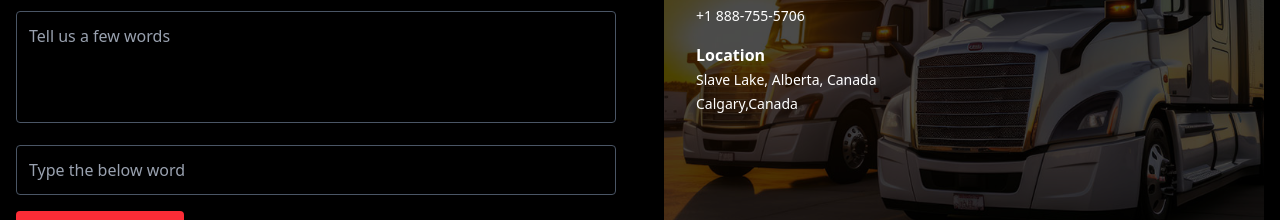
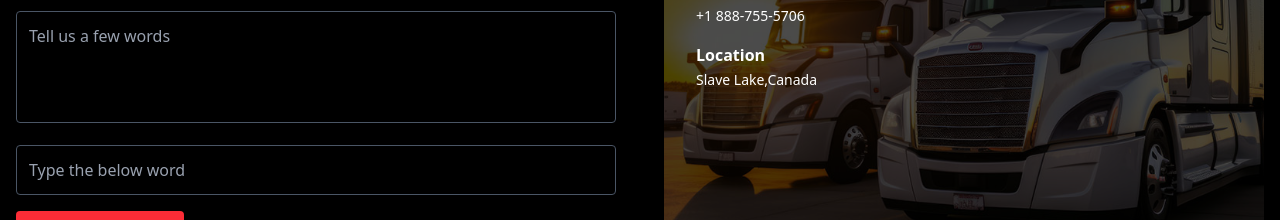
Before and after one commit to Shubham-juris/truckltd, a React (Vite) app: page /contact in a window 1280 px wide. Shown: the part 333-553 px from the top of the page. Built offline with nearby package versions, Linux system fonts and the light colour scheme.

Commit message:
address changing

```diff
--- a/src/components/ContactUs/ContactUs.jsx
+++ b/src/components/ContactUs/ContactUs.jsx
@@ -10,9 +10,7 @@ const ContactUs = () => {
           <h3 className="text-sm text-red-500 font-semibold uppercase mb-1">
             Contact
           </h3>
-          <h2 className="text-3xl font-bold text-white mb-6">
-            Get in touch
-          </h2>
+          <h2 className="text-3xl font-bold text-white mb-6">Get in touch</h2>
 
           <form className="space-y-4">
             <div className="grid grid-cols-1 sm:grid-cols-2 gap-4">
@@ -88,10 +86,7 @@ const ContactUs = () => {
               </div>
               <div>
                 <h4 className="font-semibold">Phone Number</h4>
-                <a
-                  href="tel:+18887555706"
-                  className="text-sm hover:underline"
-                >
+                <a href="tel:+18887555706" className="text-sm hover:underline">
                   +1 888-755-5706
                 </a>
               </div>
@@ -103,8 +98,7 @@ const ContactUs = () => {
                   rel="noopener noreferrer"
                   className="text-sm hover:underline"
                 >
-  Slave Lake, Alberta, Canada<br></br>
-    Calgary,Canada
+                  Slave Lake,Canada<br></br>
                 </a>
               </div>
 
```
Lines whose indentation alone changed are shown as unchanged.
